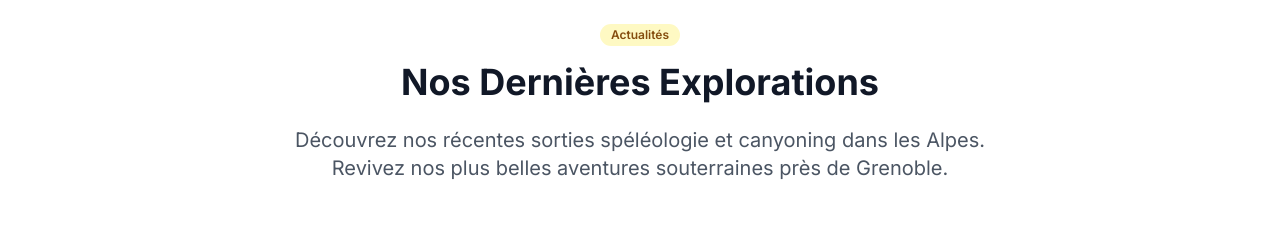
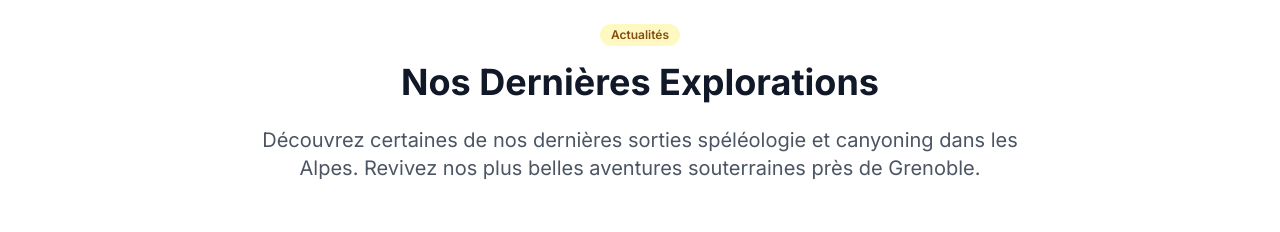
Before and after one commit to evaloulou17/lesfuretsjaunes, a Next.js app: page / in a window 1280 px wide. Shown: the part 4240-4472 px from the top of the page. Built offline with nearby package versions, Linux system fonts and the light colour scheme.

Commit message:
feat: update homepage text to "Découvrez certaines de nos dernières sorties"
Co-authored-by: null <10850018+evaloulou17@users.noreply.github.com>

```diff
--- a/app/page.tsx
+++ b/app/page.tsx
@@ -455,8 +455,8 @@ export default function FuretsJaunesWebsite() {
             <Badge className="mb-4 bg-yellow-100 text-yellow-800">Actualités</Badge>
             <h2 className="text-4xl font-bold text-gray-900 mb-6">Nos Dernières Explorations</h2>
             <p className="text-xl text-gray-600 max-w-3xl mx-auto">
-              Découvrez nos récentes sorties spéléologie et canyoning dans les Alpes. Revivez nos plus belles aventures
-              souterraines près de Grenoble.
+              Découvrez certaines de nos dernières sorties spéléologie et canyoning dans les Alpes. Revivez nos plus
+              belles aventures souterraines près de Grenoble.
             </p>
           </div>
 
```
